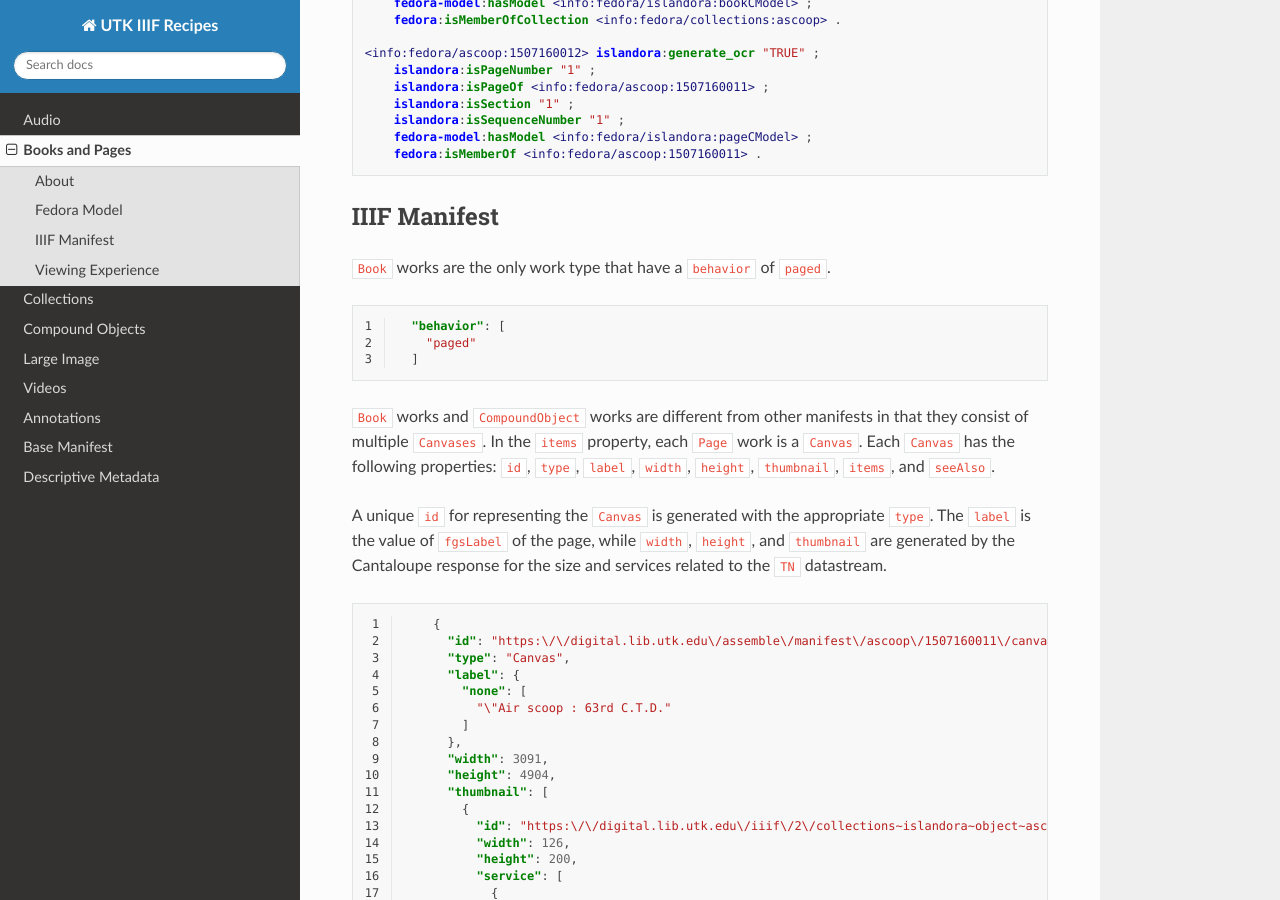
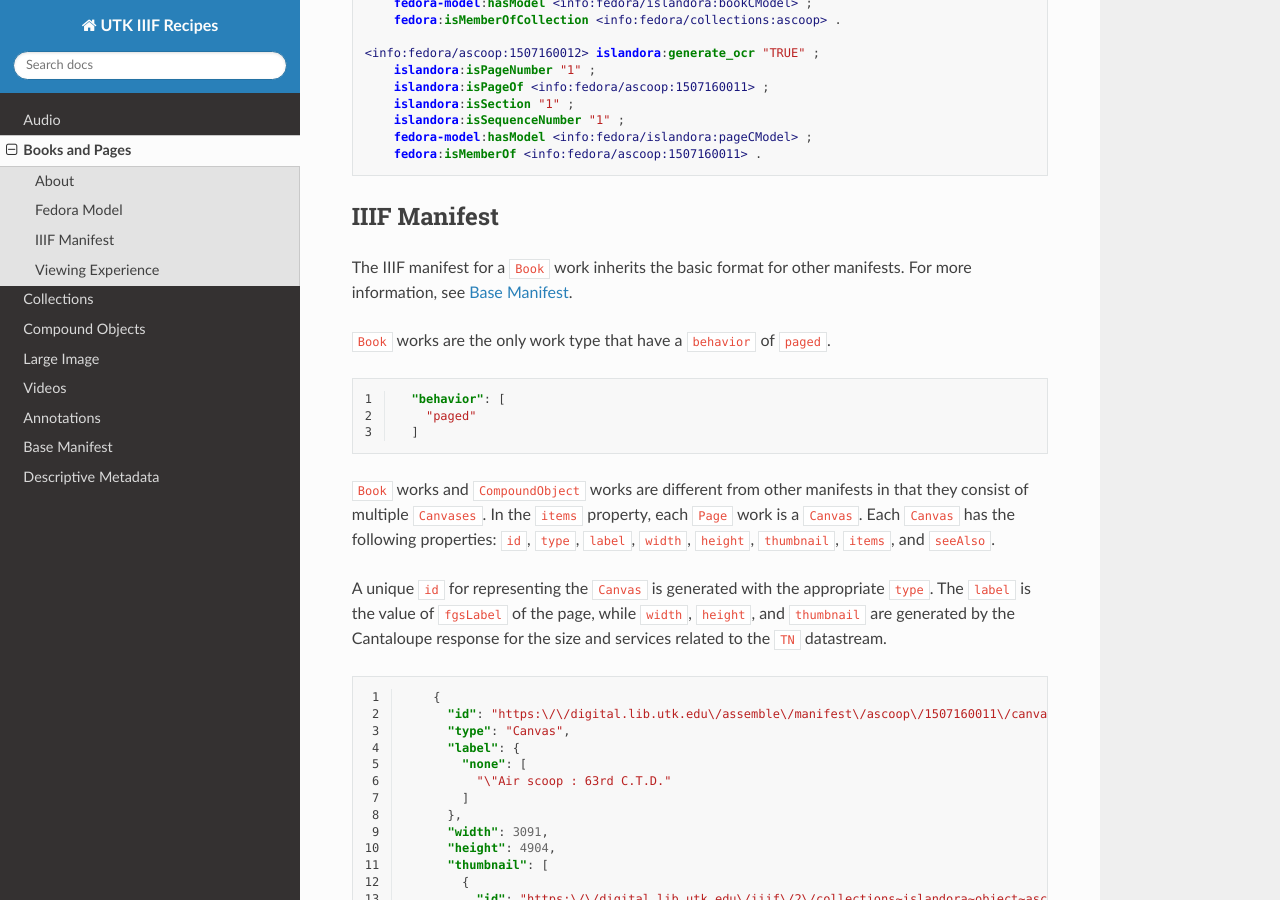
Before and after one commit to markpbaggett/utk_iiif_recipes, a Sphinx documentation site: the page built from docs/source/contents/books.rst, in a window 1280 px wide and 900 px high, scrolled down 717 px. Built offline with Sphinx 7.4.7 and the Read the Docs theme 2.0.0, drawn with Linux system fonts in a browser that asks for light colours.

Commit message:
Inherit from base manifest.

```diff
--- a/docs/source/contents/books.rst
+++ b/docs/source/contents/books.rst
@@ -39,6 +39,9 @@ the book, and whether or not there is related OCR / HOCR.
 
 IIIF Manifest
 -------------
+
+The IIIF manifest for a :code:`Book` work inherits the basic format for other manifests. For more information, see
+:ref:`Base Manifest Properties`.
 
 :code:`Book` works are the only work type that have a :code:`behavior` of :code:`paged`.
 
```
